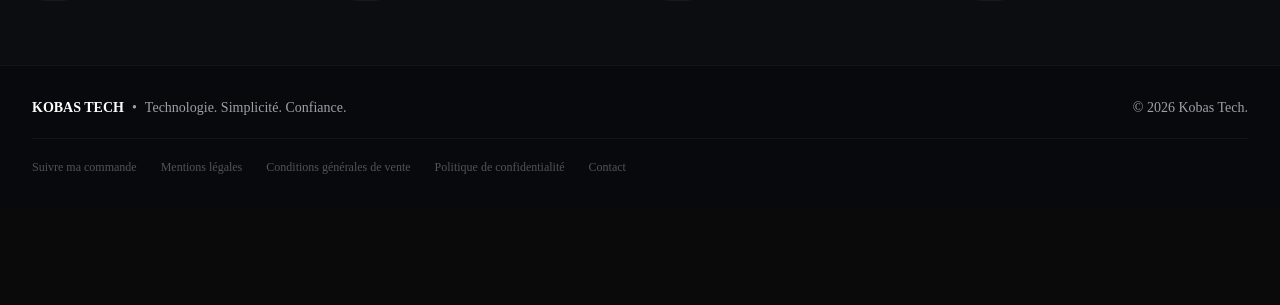
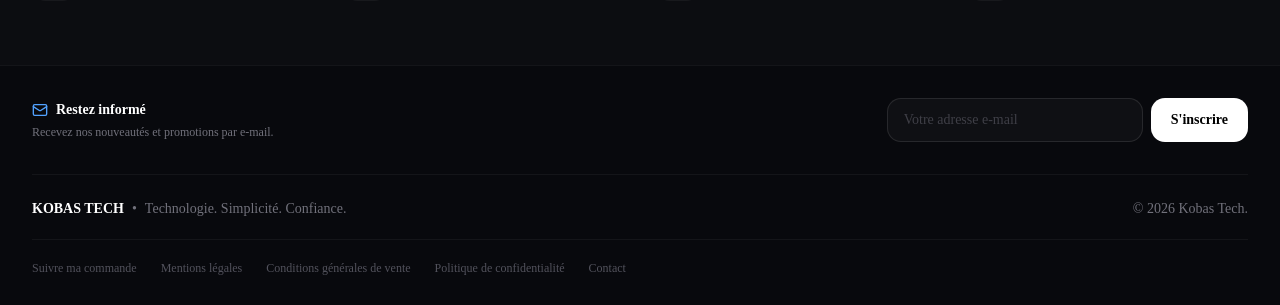
Before and after one commit to sperokobas2-a11y/kobas-ecommerce, a Next.js app: page / in a window 1280 px wide. Shown: the part 1819-2124 px from the top of the page. Before the commit the page ends 2026 px from the top, so only its background shows below. Built offline with nearby package versions, Linux system fonts and the light colour scheme; no server answers; the database is empty.

Commit message:
Implement newsletter subscription form in Footer
Added newsletter subscription functionality with error handling and loading state.

```diff
--- a/components/Footer.tsx
+++ b/components/Footer.tsx
@@ -1,17 +1,106 @@
+"use client";
+
+import { FormEvent, useState } from "react";
 import Link from "next/link";
+import { Loader2, Mail } from "lucide-react";
 
 export default function Footer() {
+  const [email, setEmail] = useState("");
+  const [loading, setLoading] = useState(false);
+  const [message, setMessage] = useState("");
+  const [error, setError] = useState("");
+
+  async function handleSubmit(event: FormEvent<HTMLFormElement>) {
+    event.preventDefault();
+
+    setLoading(true);
+    setError("");
+    setMessage("");
+
+    try {
+      const response = await fetch("/api/newsletter", {
+        method: "POST",
+        headers: { "Content-Type": "application/json" },
+        body: JSON.stringify({ email }),
+      });
+
+      const data = await response.json();
+
+      if (!response.ok) {
+        throw new Error(data.error || "Une erreur est survenue.");
+      }
+
+      setMessage(data.message);
+      setEmail("");
+    } catch (err) {
+      setError(
+        err instanceof Error ? err.message : "Une erreur est survenue."
+      );
+    } finally {
+      setLoading(false);
+    }
+  }
+
   return (
     <footer className="border-t border-white/5">
       <div className="mx-auto max-w-7xl px-5 py-8 lg:px-8">
-        <div className="flex flex-col gap-4 sm:flex-row sm:items-center sm:justify-between">
-          <div className="text-sm text-zinc-400">
+        {/* NEWSLETTER */}
+        <div className="flex flex-col gap-4 border-b border-white/5 pb-8 sm:flex-row sm:items-center sm:justify-between">
+          <div>
+            <p className="flex items-center gap-2 text-sm font-semibold text-white">
+              <Mail className="h-4 w-4 text-blue-400" />
+              Restez informé
+            </p>
+            <p className="mt-1 text-xs text-zinc-500">
+              Recevez nos nouveautés et promotions par e-mail.
+            </p>
+          </div>
+
+          <form
+            onSubmit={handleSubmit}
+            className="flex w-full flex-col gap-2 sm:w-auto sm:flex-row"
+          >
+            <input
+              type="email"
+              required
+              value={email}
+              onChange={(e) => setEmail(e.target.value)}
+              placeholder="Votre adresse e-mail"
+              className="h-11 w-full rounded-xl border border-white/10 bg-white/[0.03] px-4 text-sm outline-none transition placeholder:text-zinc-700 focus:border-blue-500 sm:w-64"
+            />
+
+            <button
+              type="submit"
+              disabled={loading}
+              className="flex h-11 items-center justify-center gap-2 whitespace-nowrap rounded-xl bg-white px-5 text-sm font-bold text-black transition hover:bg-blue-400 disabled:cursor-not-allowed disabled:opacity-50"
+            >
+              {loading ? (
+                <Loader2 className="h-4 w-4 animate-spin" />
+              ) : (
+                "S'inscrire"
+              )}
+            </button>
+          </form>
+        </div>
+
+        {(message || error) && (
+          <p
+            className={`pt-3 text-xs ${
+              error ? "text-red-400" : "text-emerald-400"
+            }`}
+          >
+            {error || message}
+          </p>
+        )}
+
+        <div className="mt-6 flex flex-col gap-4 sm:flex-row sm:items-center sm:justify-between">
+          <div className="text-sm text-zinc-500">
             <span className="font-semibold text-white">KOBAS TECH</span>
             <span className="mx-2">•</span>
             Technologie. Simplicité. Confiance.
           </div>
 
-          <p className="text-sm text-zinc-400">
+          <p className="text-sm text-zinc-500">
             © {new Date().getFullYear()} Kobas Tech.
           </p>
         </div>
```
Lines whose indentation alone changed are shown as unchanged.
